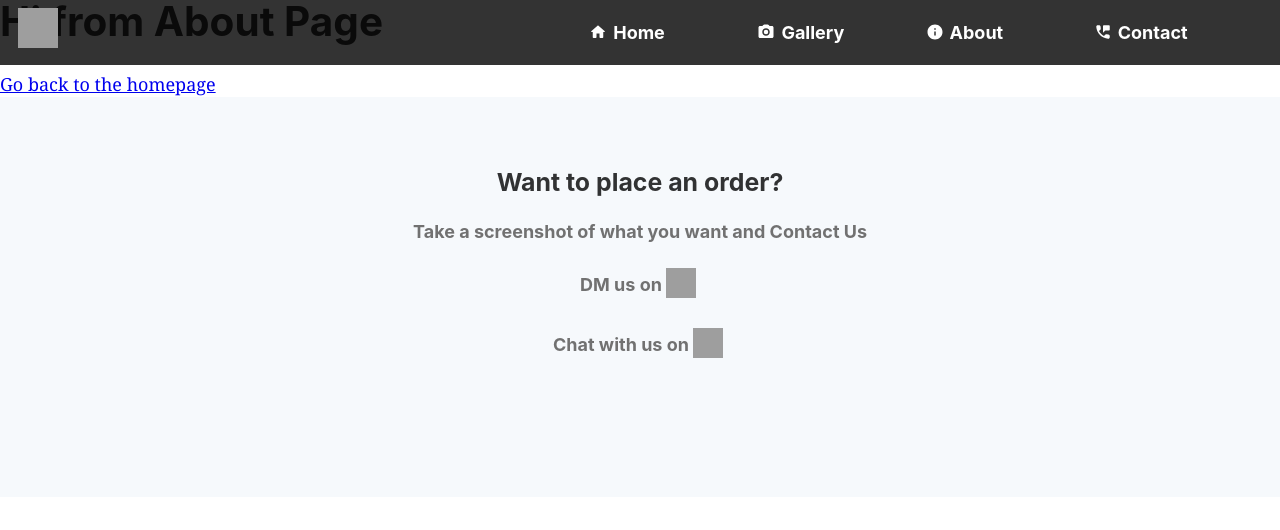
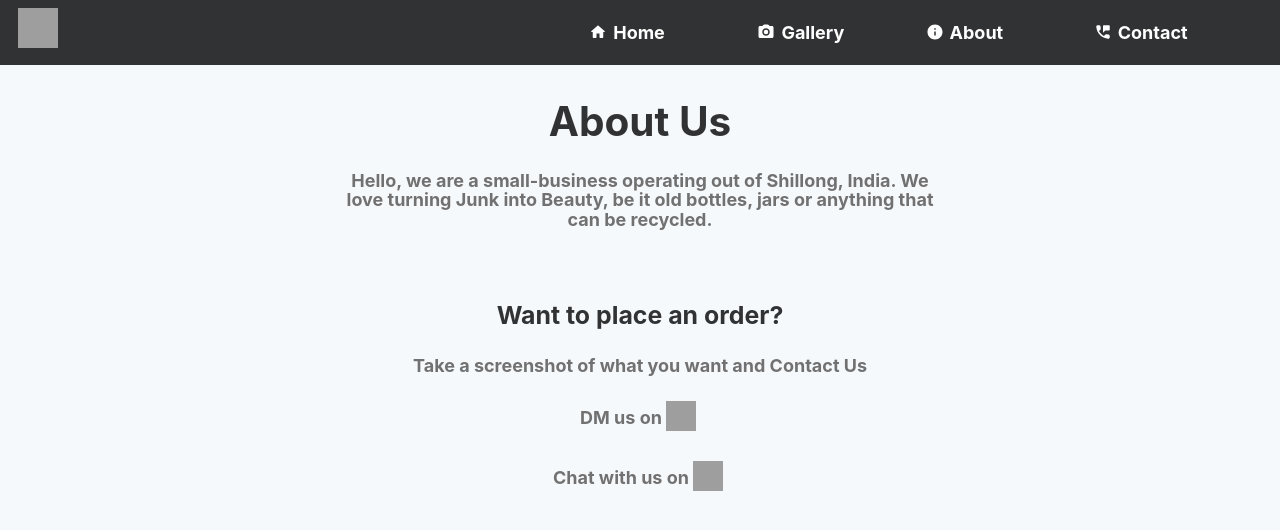
Before and after one commit to 0racularGh0st/craftastic, a Gatsby site: page /About in a window 1280 px wide. Built offline with nearby package versions, Linux system fonts and the light colour scheme; Gatsby itself is replaced by a stand-in of ours; grey boxes are pictures that could not be loaded.

Commit message:
Add about page and fix burger

```diff
--- a/src/components/menu.js
+++ b/src/components/menu.js
@@ -1,4 +1,4 @@
-import React, {useEffect} from 'react';
+import React, {useEffect,useState} from 'react';
 import { Link } from 'gatsby';
 import "./menu.scss";
 import HomeRoundedIcon from '@material-ui/icons/HomeRounded';
@@ -53,7 +53,9 @@ const handleKeyDown = (ev) => {
      toggleBurger();
    }
 }
+
 const Menu = () => {
+    const [status,setStatus] = useState("active");
     useEffect(()=>{
         const burger = document.querySelector(".burger");
         const menu = document.querySelector(".menu-wrapper");
@@ -76,7 +78,7 @@ const Menu = () => {
                 burger.classList.add("toggle");
             }
           });
-    })
+    },[status]);
     return(
         <div>
             <div className="burger">
@@ -97,7 +99,7 @@ const Menu = () => {
                 <InfoRoundedIcon className="menu-item-style"/>
                 <h4>About</h4>
             </Link>
-            <div className="menu-link-styles contact" onClick={()=>{smoothScroll(".contact-section",1000); toggleBurger();}} role="button" tabIndex="0" onKeyDown={handleKeyDown}>
+            <div className="menu-link-styles contact" onClick={()=>{smoothScroll(".contact-section",1000); toggleBurger();}}  onKeyDown={handleKeyDown}>
                 <PermPhoneMsgRoundedIcon className="menu-item-style"/>
                 <h4>Contact</h4>
             </div>
--- a/src/pages/About.js
+++ b/src/pages/About.js
@@ -1,13 +1,18 @@
 import React from 'react';
 import Layout from "../components/layout"
 import SEO from "../components/seo"
-import { Link } from 'gatsby'
+import "./about.scss";
 const About = () => {
     return (
         <Layout>
         <SEO title="Page two" />
-        <h1>Hi from About Page</h1>
-        <Link to="/">Go back to the homepage</Link>
+        <div className="about-main-container">
+          <h1>About Us</h1>
+          <h4 className="about-content">
+              Hello, we are a small-business operating out of Shillong, India.
+              We love turning Junk into Beauty, be it old bottles, jars or anything that can be recycled.
+          </h4>
+        </div>
       </Layout>
 
 
--- /dev/null
+++ b/src/pages/about.scss
@@ -0,0 +1,10 @@
+.about-main-container{
+    background: var(--bg-color);
+    padding-top: 100px;
+    text-align: center;
+    .about-content{
+        color: rgb(113, 113, 113);
+        margin: auto;
+        max-width: 600px;
+    }
+}
--- a/src/pages/index.js
+++ b/src/pages/index.js
@@ -38,6 +38,7 @@ const IndexPage = () => {
       heading1.style.transform = "translateX("+ scrollPosition*0.3 + "px)";
       subHeading1.style.transform = "translateX(-"+ scrollPosition*0.4 + "px)";
     })
+
     return() => {
       console.log("cleanup");
       rellax.destroy();
```
Also changed, not shown: src/pages/Contact.js (deleted, +0 -17 lines).
